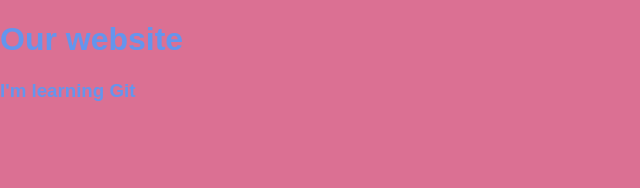
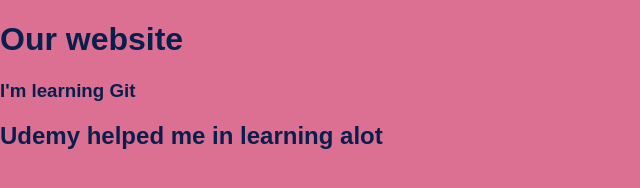
Before and after one commit to Uthsava/meLearningGit, a plain HTML site: page index.html in a window 1280 px wide. Shown: the whole page, without its empty margins (0-640 px from the left). Drawn offline with Linux system fonts and the light colour scheme.

Commit message:
some changes in branch1

```diff
--- a/index.html
+++ b/index.html
@@ -9,5 +9,6 @@
 <body>
      <h1>Our website</h1>
      <h3><p>I'm learning Git</p></h3>
+     <h2> Udemy helped me in learning alot</h2>
 </body>
 </html>
--- a/style.css
+++ b/style.css
@@ -3,5 +3,5 @@ body{
   padding: 0;
   background-color: palevioletred;
   font-family: Arial, Helvetica, sans-serif;
-  color: cornflowerblue;
+  color: rgb(6, 31, 77);
 }
```
